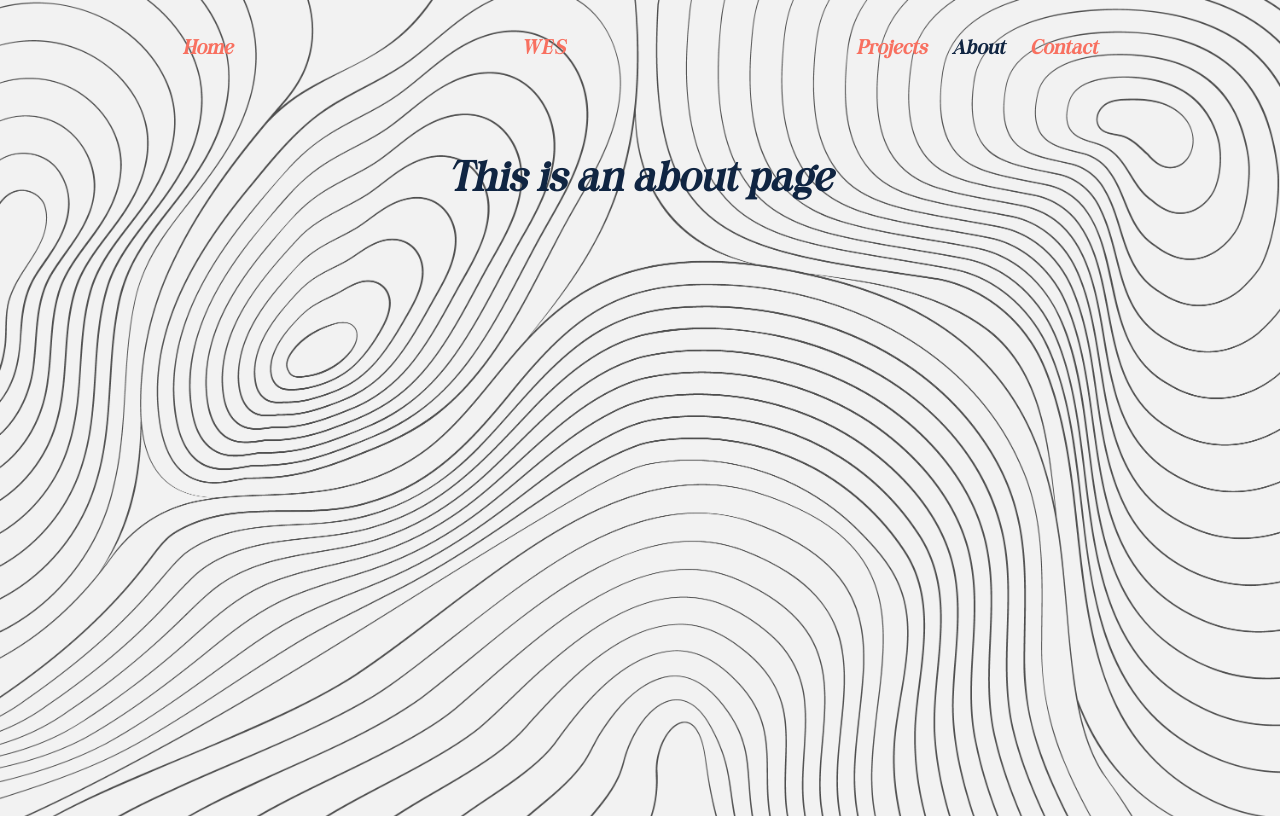
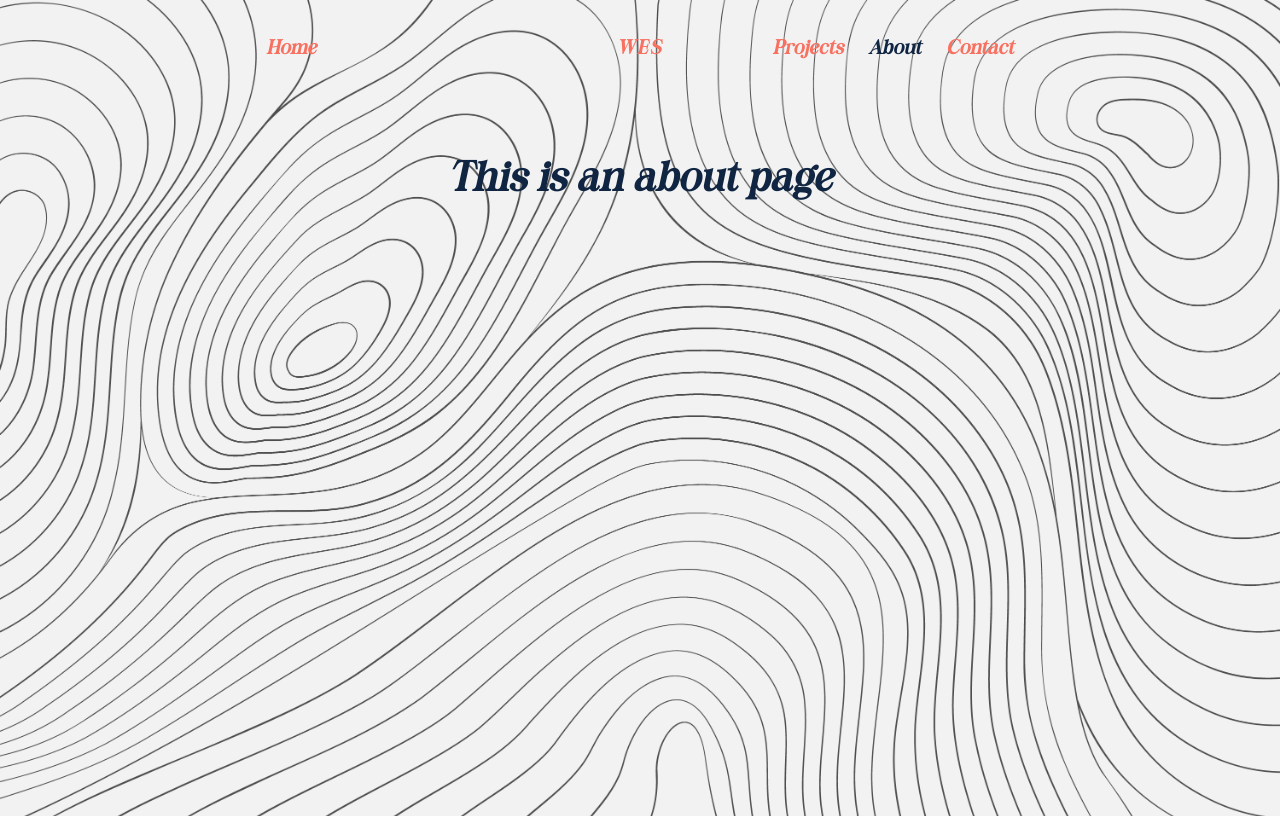
Before and after one commit to Sonderssss/wes-portfolio-react, a React (Vite) app: page /about in a window 1280 px wide. Built offline with nearby package versions, Linux system fonts and the light colour scheme.

Commit message:
refactor: update layout styles for HomeView and container elements

```diff
--- a/src/App.css
+++ b/src/App.css
@@ -41,6 +41,12 @@ nav a.router-link-exact-active {
 .container{
   display: flex;
   justify-content: space-around;
+  position: relative;
+}
+.container > span {
+  position: absolute;
+  left: 50%;
+  transform: translateX(-50%);
 }
 .other-links {
   display: flex;
@@ -63,6 +69,11 @@ span {
   .container {
     flex-direction: column;
     gap: 15px;
+  }
+
+  .container > span {
+    position: static;
+    transform: none;
   }
 
   .other-links {
--- a/src/views/HomeView.css
+++ b/src/views/HomeView.css
@@ -1,8 +1,7 @@
 .home-content{
-  display: flex;
-  flex-direction: row;
+  display: grid;
+  grid-template-columns: 1fr auto 1fr;
   align-items: center;
-  justify-content: space-around;
   height: 60vh;
   max-width: 1000px;
   width: 90vw;
@@ -61,7 +60,7 @@
 /* Responsive Media Queries */
 @media (max-width: 992px) {
   .home-content {
-    flex-direction: column;
+    grid-template-columns: 1fr;
     height: auto;
     gap: 40px;
     padding: 20px;
```
